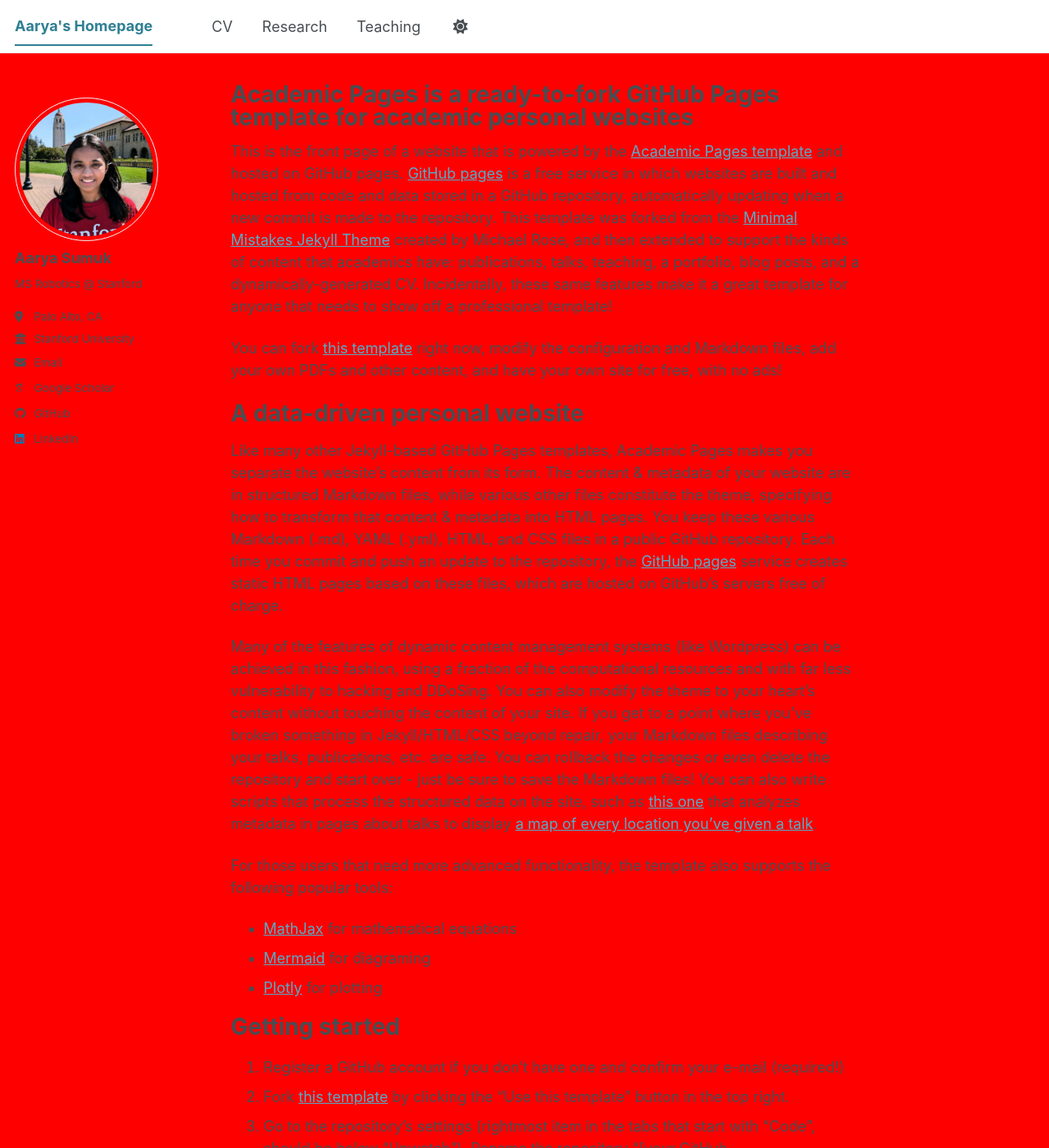
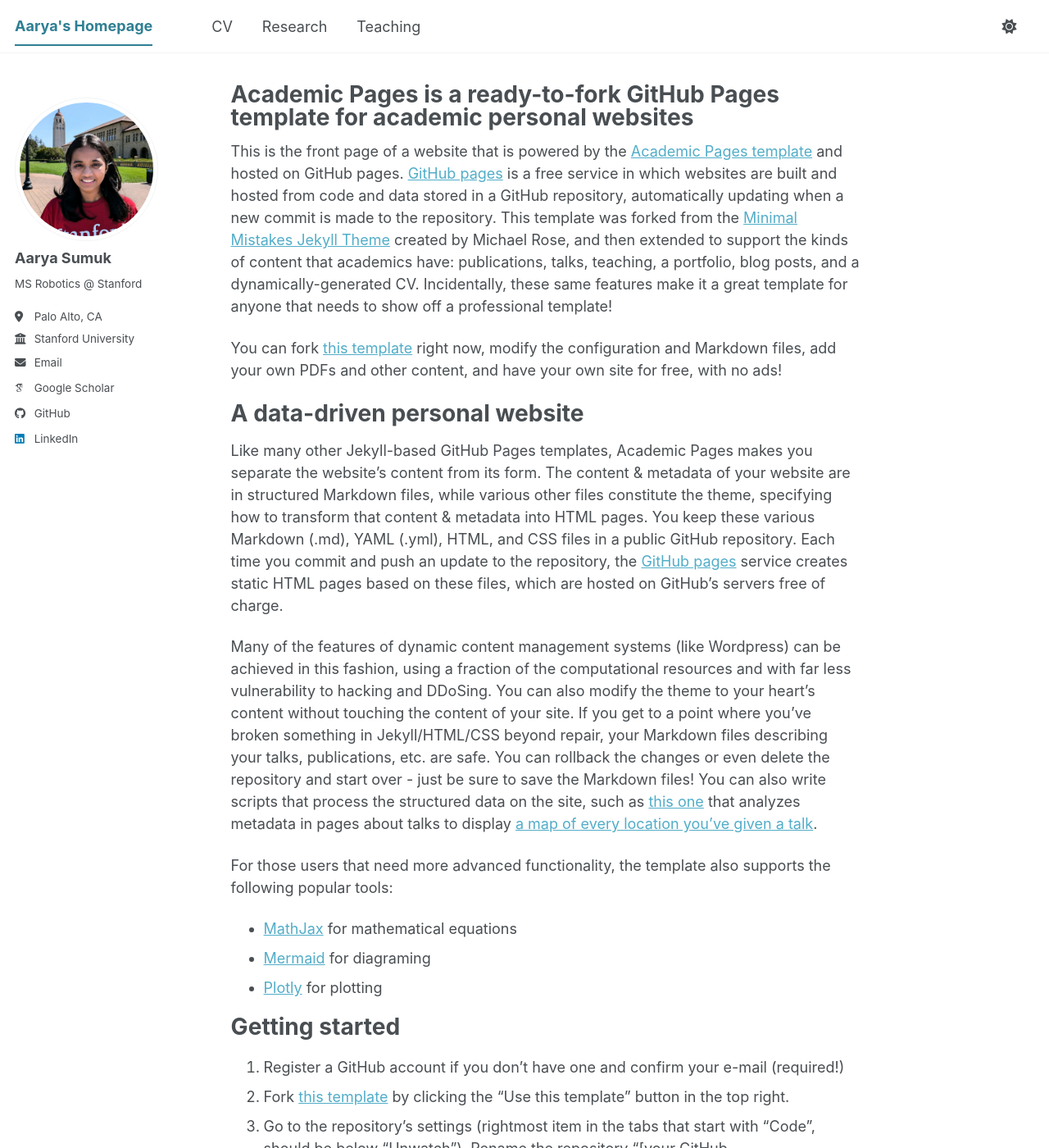
Before and after one commit to aaryasum/aaryasum.github.io, a Jekyll site: the page built from _pages/about.md, in a window 1280 px wide and 1400 px high. Shown: the whole window at 82% size. Built offline with Jekyll 4.4.1, drawn with Linux system fonts in a browser that asks for light colours; some web fonts are replaced; a script bundle is joined from its source files by our own code; library files that are not in the unit come from our copies.

Commit message:
Trying to move toggle again

```diff
--- a/_sass/_custom.scss
+++ b/_sass/_custom.scss
@@ -1,3 +1,6 @@
-body {
-  background-color: red !important;
+.theme-toggle-right {
+  position: absolute;
+  right: 1rem;
+  top: 50%;
+  transform: translateY(-50%);
 }
```
